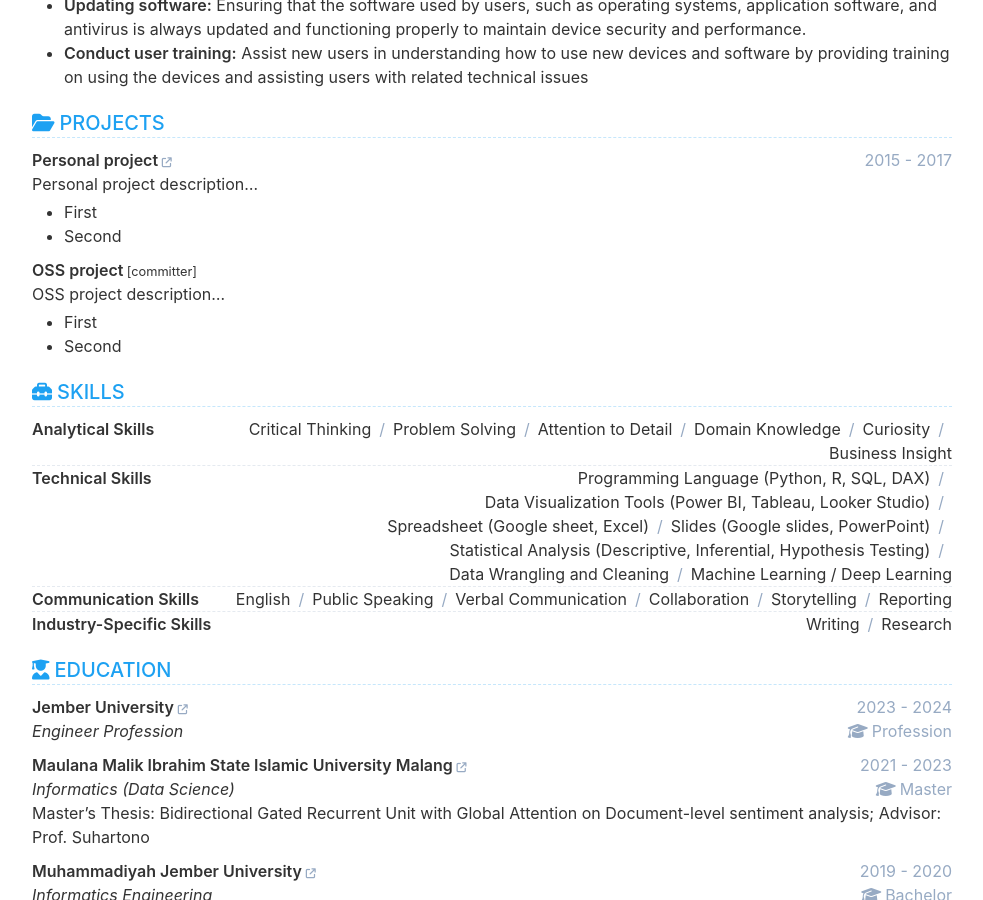
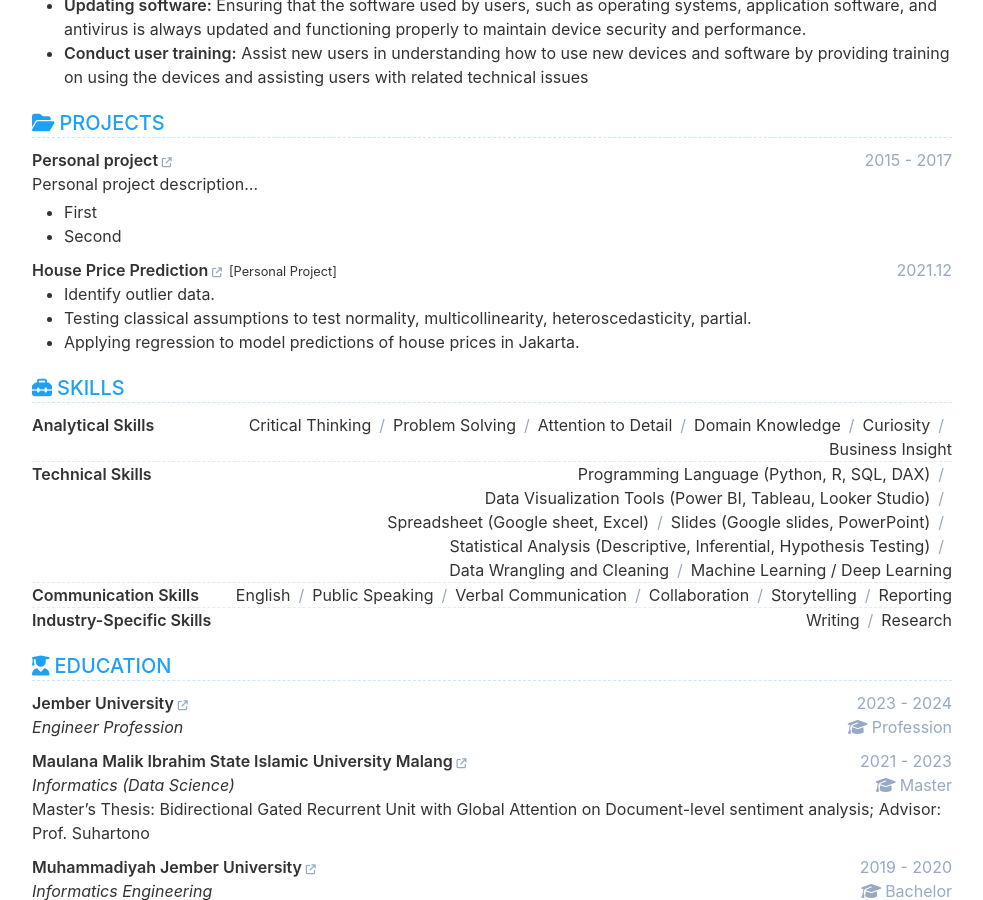
Before and after one commit to kangnurrohman/portfolio, a Jekyll site: the page built from index.html, in a window 1280 px wide and 900 px high, scrolled down 1382 px. Shown: the whole window, without its empty margins (148-1131 px from the left). Built offline with Jekyll 4.4.1, drawn with Linux system fonts in a browser that asks for light colours.

Commit message:
Update data.yml

```diff
--- a/_data/data.yml
+++ b/_data/data.yml
@@ -168,14 +168,14 @@ project:
         + First
         + Second
 
-    - name: OSS project
-      link:
-      tags: committer
-      date:
+    - name: House Price Prediction
+      link: "https://www.kaggle.com/code/ainurrohmanbwx/house-price-prediction-eda-linear-regression"
+      tags: Personal Project
+      date: 2021.12
       description: |
-        OSS project description...
-        + First
-        + Second
+        + Identify outlier data.
+        + Testing classical assumptions to test normality, multicollinearity, heteroscedasticity, partial.
+        + Applying regression to model predictions of house prices in Jakarta.
 
 skill:
   show: true
```
